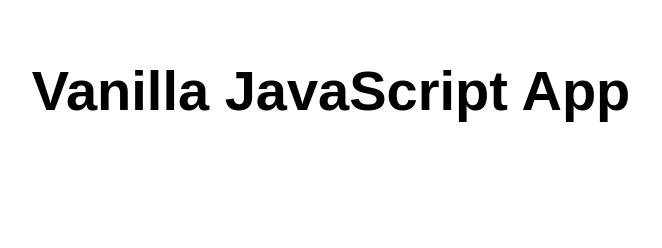
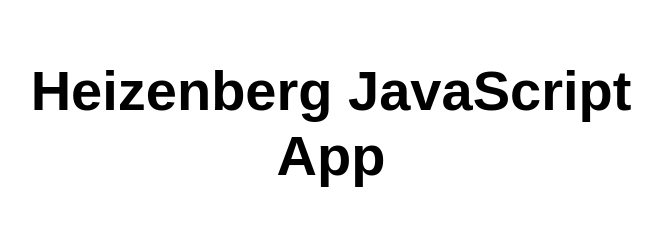
Before and after one commit to luongviethoang/azure-static-Hoang, a website: page src/index.html in a window 1280 px wide. Shown: the whole page, without its empty margins (309-971 px from the left). Drawn offline with Linux system fonts and the light colour scheme.

Commit message:
edit content static

```diff
--- a/src/index.html
+++ b/src/index.html
@@ -5,12 +5,12 @@
   <meta charset="UTF-8">
   <meta name="viewport" content="width=device-width, initial-scale=1.0">
   <link rel="stylesheet" href="styles.css">
-  <title>Vanilla JavaScript App</title>
+  <title>Heizenberg JavaScript App</title>
 </head>
 
 <body>
   <main>
-    <h1>Vanilla JavaScript App</h1>
+    <h1>Heizenberg JavaScript App</h1>
   </main>
 </body>
 
```
